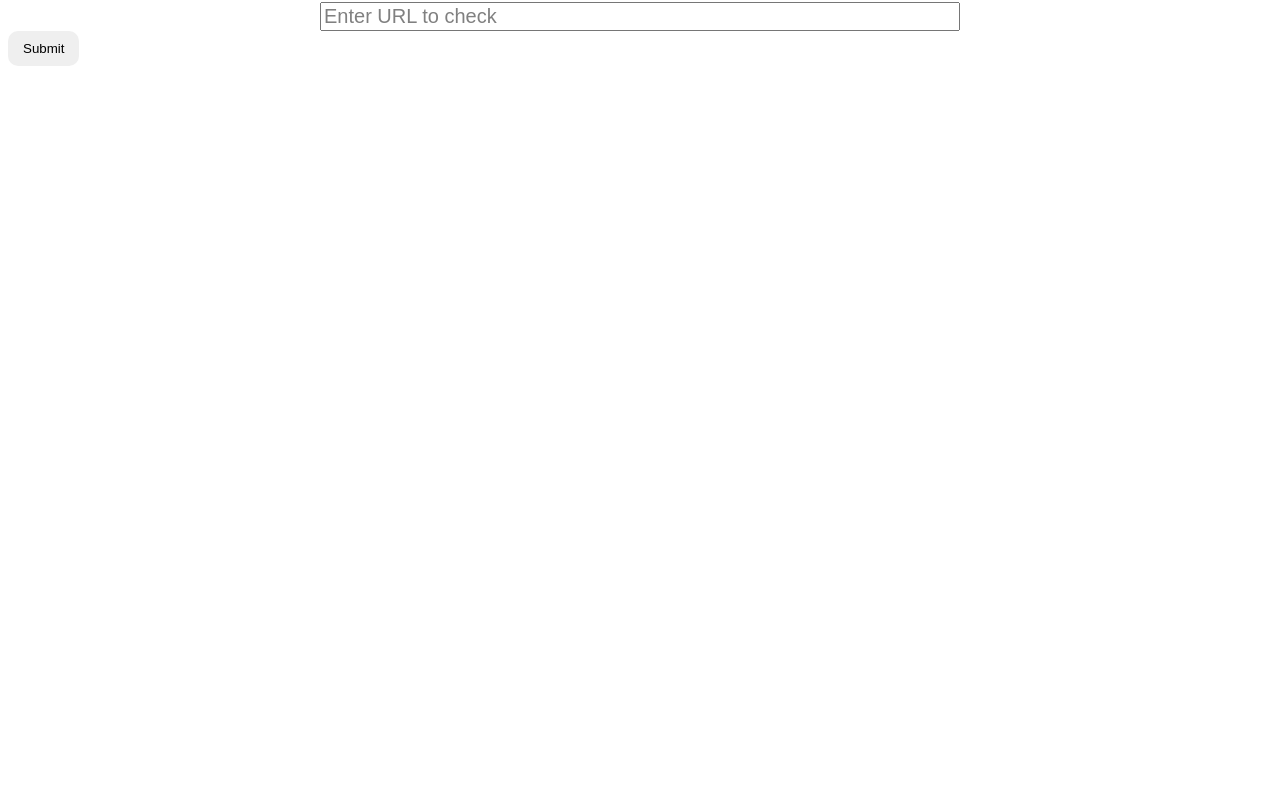
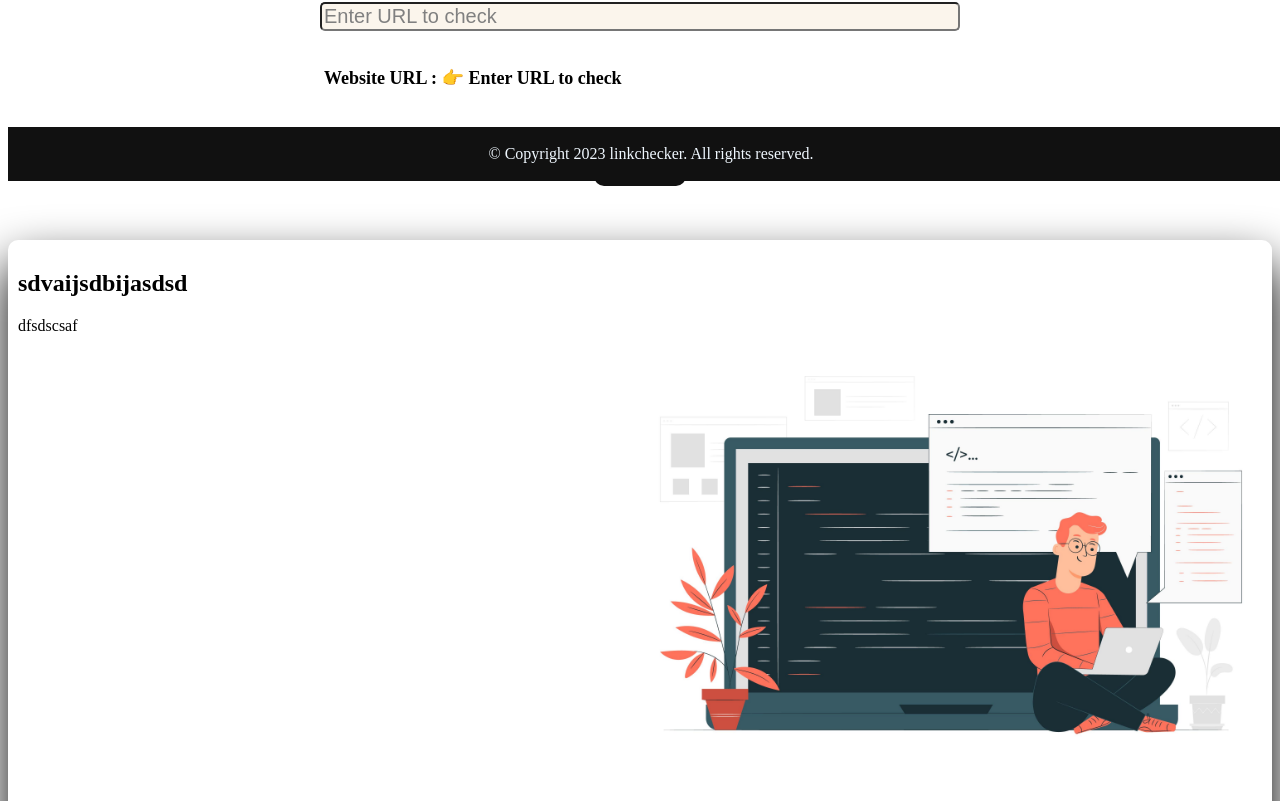
Before and after one commit to lingeshwaran05/Broken_link_checker, a Svelte app in the folder svelte/: page / in a window 1280 px wide. Before the commit this address had no page. Shown: the part 619-1420 px from the top of the page. Before the commit the page ends 800 px from the top, so only its background shows below. Built offline with nearby package versions, Linux system fonts and the light colour scheme.

Commit message:
created home page

```diff
--- a/svelte/src/App.svelte
+++ b/svelte/src/App.svelte
@@ -1,33 +1,91 @@
 <script>
 import bg from './assets/7741849_3747371.jpg'
 import logo from './assets/ll.png'
+  import Card from './card.svelte';
+import card from './card.svelte'
+let url="Enter URL to check ";
 </script>
 
 <main>
  <nav> <ul>
-    <li><a href="about.asp">About Us</a></li>
-    <li><a href="contact.asp">Contact Us</a></li>
-    <li><a href="news.asp">Docs</a></li>
-    <li id="home"><a href="default.asp"><img src={logo} width="20" alt=""> Link Checker</a></li>
+    <li><a href="#about">About Us</a></li>
+    <li><a href="#contact">Contact Us</a></li>
+    <li><a href="#docs">Docs</a></li>
+    <li id="home"><a href="#MAIN"><img src={logo} width="20" alt=""> Link Checker</a></li>
   </ul>
 </nav>
-<p id="p">404 IS <span id="bad"><u>BAD</u> </span>FOR BUSINESS.</p>
+<section id="MAIN" >
+<p id="p">404 IS <span id="bad"><u>BAD</u> </span>FOR BUSINESS 😓 .</p>
 <div id="bg">
   <img src={bg} alt="" class="center">
 </div>
 <div class="url">
-  <input type="text" class="center" value="Enter URL to check">
+  <input type="text" class="center" bind:value={url}>
 </div>
+<br>
+<p class="center" id="display">Website URL : 👉   {url}</p>
+<br>
+<br>
 <button>Submit</button>
+
+</section>
+<br>
+<br>
+<br>
+<section id="about">
+  <Card/>
+</section>
+<br>
+<br>
+<br>
+<section id="contact">
+<Card/>
+</section>
+<footer>
+  <p class="cp-text">
+    © Copyright 2023 linkchecker. All rights reserved.
+  </p>
+</footer>
 </main>
 
 <style>
 #bad{
   color: red;
 }
+#display{
+text-shadow: #111;
+font-size: large;
+font-weight: bolder;
+}
+footer{
+  background-color: #111;
+  color: aliceblue;
+   text-align: center;
+  padding: 2px 3px;
+  display: block;
+  position: fixed;
+  bottom: 0;
+  width: 100%;
+}
+button{
+display: block;
+margin: 0 auto;
+color: rgb(255, 255, 255);
+border-color:blue ;
+background-color: #111;
+font-size: 20px;
+transition: all 2s ease-out;
+}
+button:hover{
+  position: relative;
+  top: -3px;
+  box-shadow: -6px 14px 12px 2px rgba(90, 90, 90, .12);
+}
 input{
   color: gray;
   font-size: 20px;
+  background-color: rgb(251, 245, 236);
+  border-radius: 5px;
 }
 .center {
   display: block;
--- /dev/null
+++ b/svelte/src/card.svelte
@@ -0,0 +1,24 @@
+<script>
+import img from './assets/10594781_4498903.jpg'
+</script>
+<main>
+    <div>
+    <h1>sdvaijsdbijasdsd</h1>
+    <p>dfsdscsaf</p>
+    <img src={img} alt="">
+</div>
+</main>
+<style>
+    div{
+        box-shadow: 1px 25px 50px 1px black;
+        border-radius: 10px;
+        padding: 10px 10px 500px;
+    }
+    img{
+        float: right;
+        display: block;
+        margin-left: auto;
+        margin-right: auto;
+        width: 50%;
+    }
+</style>
```
Also changed, not shown: svelte/src/assets/10594781_4498903.jpg (added).
